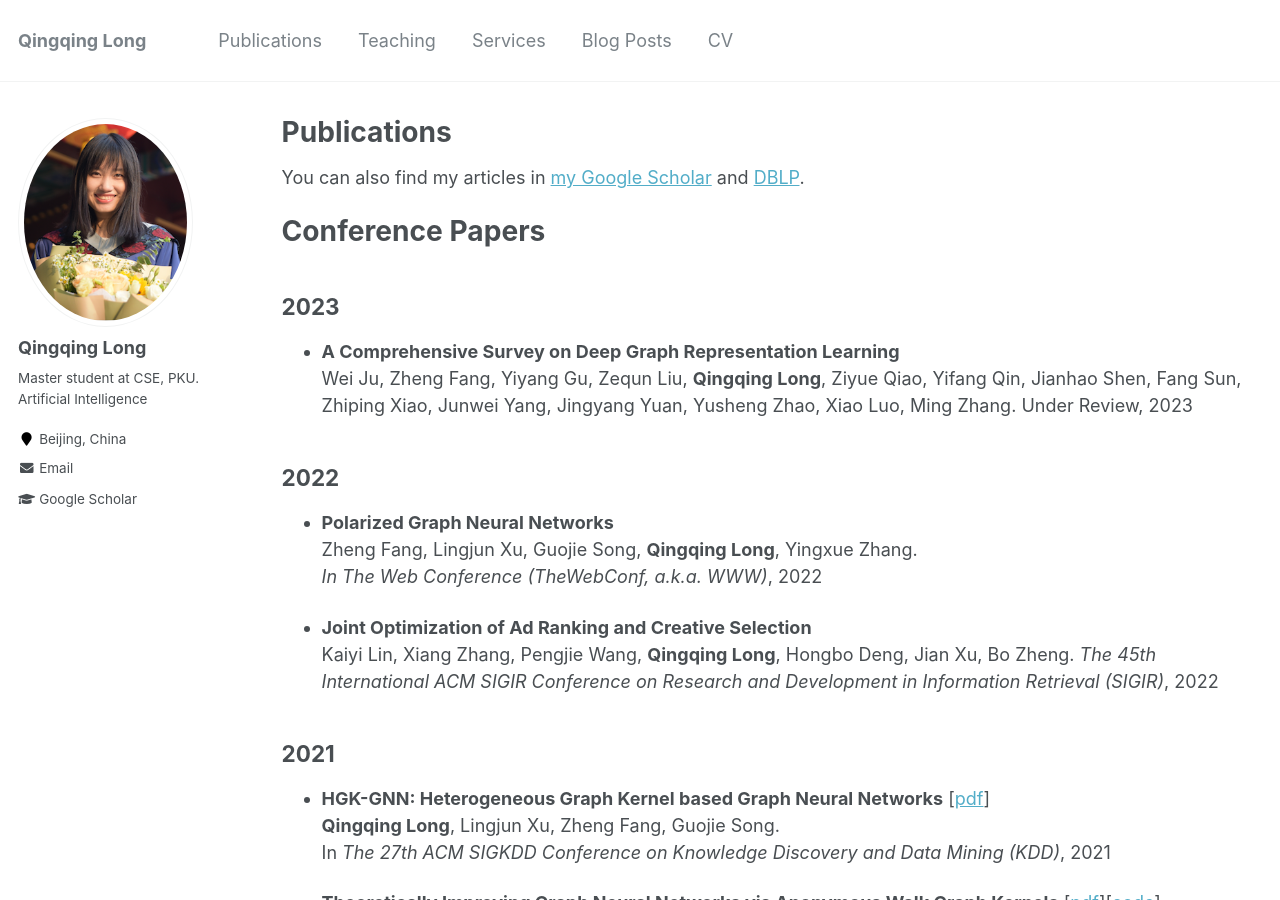
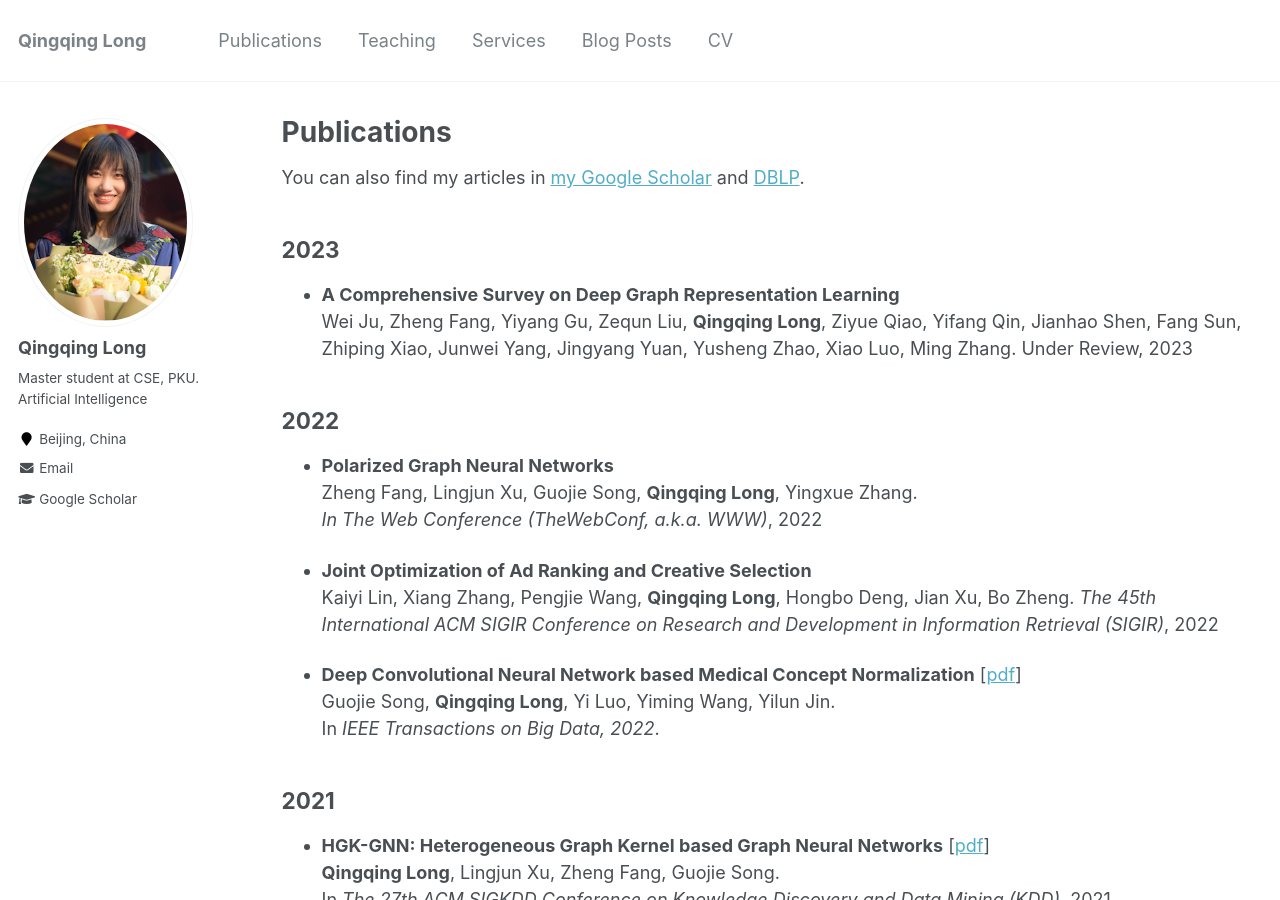
Before and after one commit to YimiAChack/YimiAChack.github.io, a Jekyll site: the page built from _pages/publications.md, in a window 1280 px wide and 900 px high. Built offline with Jekyll 4.4.1, drawn with Linux system fonts in a browser that asks for light colours; some of the changed text lies outside the part shown.

Commit message:
Update publications.md

```diff
--- a/_pages/publications.md
+++ b/_pages/publications.md
@@ -7,7 +7,6 @@ author_profile: true
 
 You can also find my articles in [my Google Scholar](https://scholar.google.com/citations?user=283USTgAAAAJ&hl=zh-CN&oi=ao) and [DBLP](https://dblp.org/pid/251/9514.html). <br>
 
-# Conference Papers
 ## 2023
 * **A Comprehensive Survey on Deep Graph Representation Learning** <br>
 Wei Ju, Zheng Fang, Yiyang Gu, Zequn Liu, **Qingqing Long**, Ziyue Qiao, Yifang Qin, Jianhao Shen, Fang Sun, Zhiping Xiao, Junwei Yang, Jingyang Yuan, Yusheng Zhao, Xiao Luo, Ming Zhang. Under Review, 2023
@@ -20,6 +19,8 @@ Zheng Fang, Lingjun Xu, Guojie Song, **Qingqing Long**, Yingxue Zhang. <br>*In T
 * **Joint Optimization of Ad Ranking and Creative Selection** <br>
 Kaiyi Lin, Xiang Zhang, Pengjie Wang, **Qingqing Long**, Hongbo Deng, Jian Xu, Bo Zheng. *The 45th International ACM SIGIR Conference on Research and Development in Information Retrieval (SIGIR)*, 2022
 
+* **Deep Convolutional Neural Network based Medical Concept Normalization** \[[pdf](https://ieeexplore.ieee.org/document/9186351)\] <br>
+Guojie Song, **Qingqing Long**, Yi Luo, Yiming Wang, Yilun Jin. <br>In *IEEE Transactions on Big Data, 2022*.
 
 ## 2021
 
@@ -46,9 +47,3 @@ Junshan Wang, Ziyao Li, **Qingqing Long**, Weiyu Zhang, Guojie Song, Chuan Shi.
 ## 2019
 * **Hierarchical Community Structure Preserving Network Embedding: A Subspace Approach** \[[pdf](https://dl.acm.org/doi/pdf/10.1145/3357384.3357947)\]\[[code](https://github.com/YimiAChack/SpaceNE)\] <br>
 **Qingqing Long**, Yiming Wang, Lun Du, Guojie Song, Yilun Jin, Wei Lin. <br>In *The 28th ACM International Conference on Information and Knowledge Management (CIKM)*, 2019. **Best Research Paper Runner-up Award**.
-
-
-# Journal Papers
-
-* **Deep Convolutional Neural Network based Medical Concept Normalization** \[[pdf](https://ieeexplore.ieee.org/document/9186351)\] <br>
-Guojie Song, **Qingqing Long**, Yi Luo, Yiming Wang, Yilun Jin. <br>In *IEEE Transactions on Big Data, 2020*.
```
